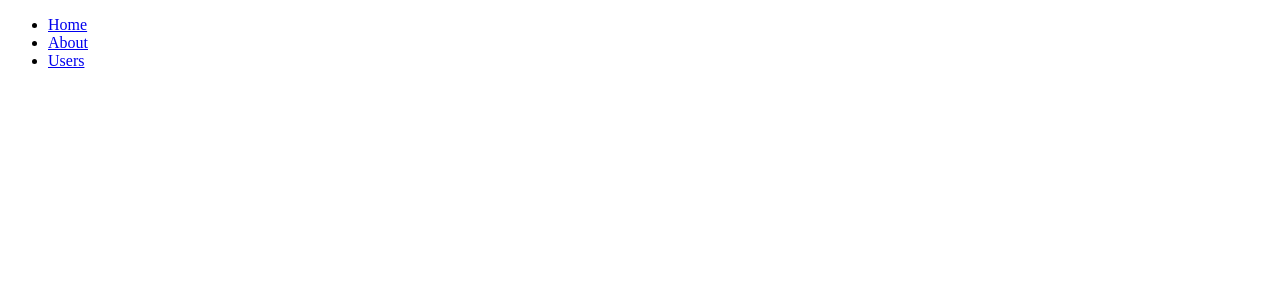
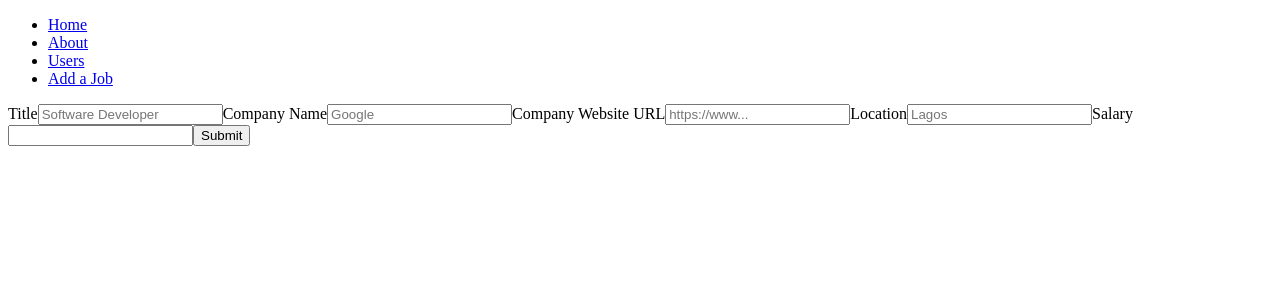
Before and after one commit to mbafadeyi/Job-board, a React (Create React App) app in the folder front-end/: page /create-job in a window 1280 px wide. Before the commit this address had no page. Shown: the top 300 px of the page. Built offline with nearby package versions, Linux system fonts and the light colour scheme.

Commit message:
Job Create React View

```diff
--- a/front-end/package.json
+++ b/front-end/package.json
@@ -7,6 +7,7 @@
     "@testing-library/react": "^13.4.0",
     "@testing-library/user-event": "^13.5.0",
     "axios": "^1.6.0",
+    "formik": "^2.4.5",
     "react": "^18.2.0",
     "react-dom": "^18.2.0",
     "react-router-dom": "^6.18.0",
--- a/front-end/src/App.js
+++ b/front-end/src/App.js
@@ -2,6 +2,7 @@ import React from "react";
 import { BrowserRouter as Router, Routes, Route, Link } from "react-router-dom";
 import { JobList } from "./components/JobList";
 import { JobDetail } from "./components/JobDetail";
+import { JobCreate } from "./components/JobCreate";
 
 export default function App() {
   return (
@@ -18,6 +19,9 @@ export default function App() {
             <li>
               <Link to="/users">Users</Link>
             </li>
+            <li>
+              <Link to="/create-job">Add a Job</Link>
+            </li>
           </ul>
         </nav>
 
@@ -26,6 +30,7 @@ export default function App() {
           <Route path="/about" element={<About />} />
           <Route path="/users" element={<Users />} />
           <Route path="/jobs/:id" element={<JobDetail />} />
+          <Route path="/create-job" element={<JobCreate />} exact />
           <Route path="/" element={<JobList />} exact />
         </Routes>
       </div>
--- /dev/null
+++ b/front-end/src/components/JobCreate.js
@@ -0,0 +1,72 @@
+import { useState, useEffect } from "react";
+import { API } from "../api";
+import axios from "axios";
+import { Formik, Field, Form } from "formik";
+
+export function JobCreate() {
+  const [loading, setLoading] = useState(false);
+  function handleSubmit(values) {
+    console.log(values);
+    setLoading(true);
+    axios
+      .post(API.jobs.create, values)
+      .then((res) => {
+        console.log(res.data);
+      })
+      .finally(() => {
+        setLoading(false);
+      });
+  }
+
+  return (
+    <div>
+      {loading && "Loading..."}
+      <Formik
+        initialValues={{
+          title: "",
+          company_name: "",
+          company_website: "",
+          location: "",
+          salary: null,
+        }}
+        onSubmit={handleSubmit}
+      >
+        {({ errors, touched }) => (
+          <Form>
+            <label htmlFor="title">Title</label>
+            <Field id="title" name="title" placeholder="Software Developer" />
+            {touched.title && errors.title && <div>{errors.title}</div>}
+
+            <label htmlFor="companyName">Company Name</label>
+            <Field id="companyName" name="company_name" placeholder="Google" />
+            {touched.company_name && errors.company_name && (
+              <div>{errors.company_name}</div>
+            )}
+
+            <label htmlFor="companyWebsite">Company Website URL</label>
+            <Field
+              id="companyWebsite"
+              name="company_website"
+              placeholder="https://www..."
+            />
+            {touched.company_website && errors.company_website && (
+              <div>{errors.company_website}</div>
+            )}
+
+            <label htmlFor="location">Location</label>
+            <Field id="location" name="location" placeholder="Lagos" />
+            {touched.location && errors.location && (
+              <div>{errors.location}</div>
+            )}
+
+            <label htmlFor="salary">Salary</label>
+            <Field type="number" id="salary" name="salary" />
+            {touched.salary && errors.salary && <div>{errors.salary}</div>}
+
+            <button type="submit">Submit</button>
+          </Form>
+        )}
+      </Formik>
+    </div>
+  );
+}
```
Also changed, not shown: 2 other files (tests, documents, lock files or other folders).
